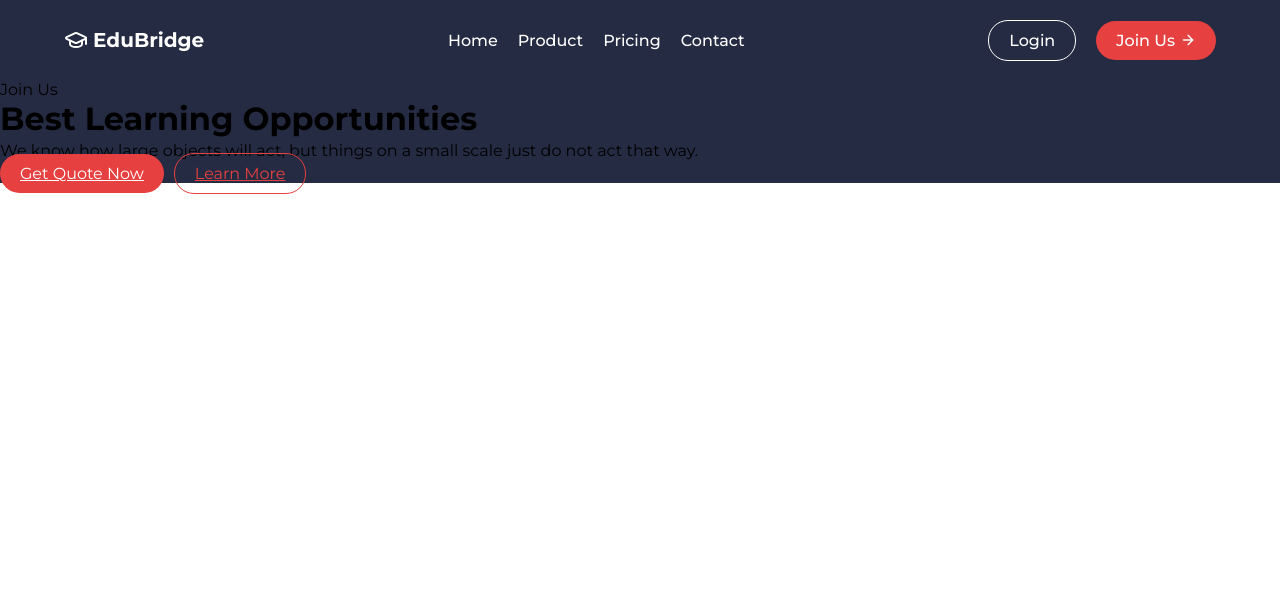
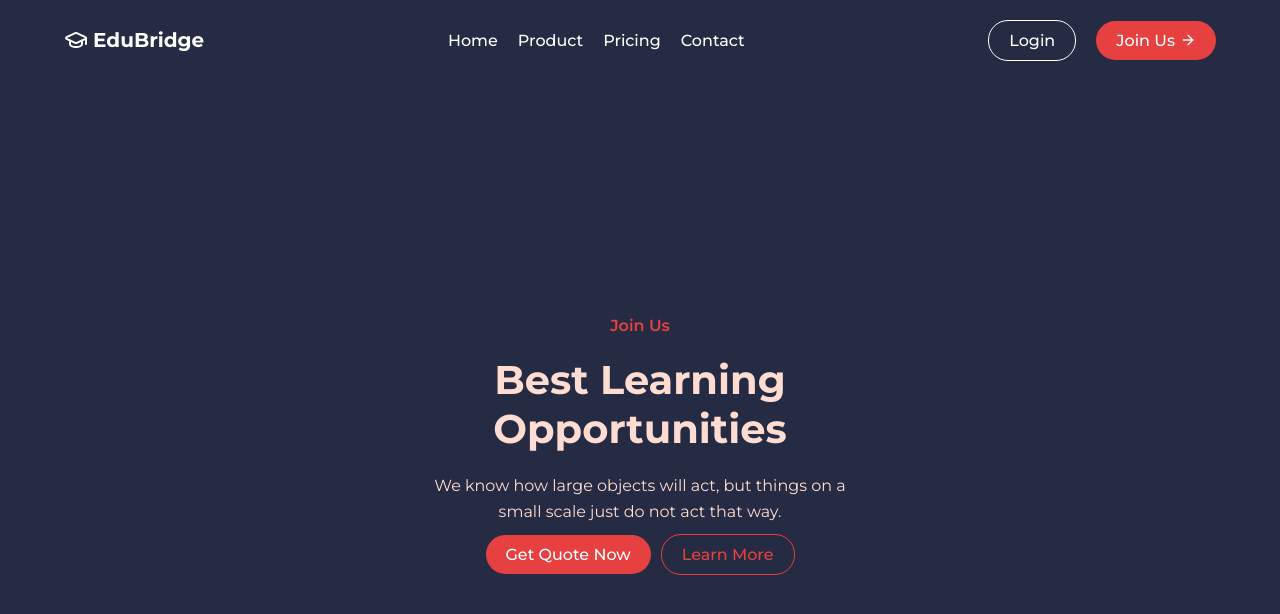
Before and after one commit to RTHILAA/EDUBRIDGE, a React (Create React App) app: page / in a window 1280 px wide. Shown: the top 614 px of the page. Built offline with nearby package versions, Linux system fonts and the light colour scheme.

Commit message:
feat: update Home component

```diff
--- a/src/components/main/home/Home.js
+++ b/src/components/main/home/Home.js
@@ -3,12 +3,14 @@ import React from 'react'
 function Home() {
   return (
     <div className='container'>
-        <div className="content">
+        <div className="content-header">
             <span>Join Us</span>
             <h1>Best Learning Opportunities</h1>
             <p>We know how large objects will act, but things on a small scale just do not act that way.</p>
+            <div className="btn-quote-learn">
             <a href="#!" className="btn-quote">Get Quote Now</a>
             <a href="#!" className="btn-learn">Learn More</a>
+            </div>
         </div>
     </div>
   )
```
